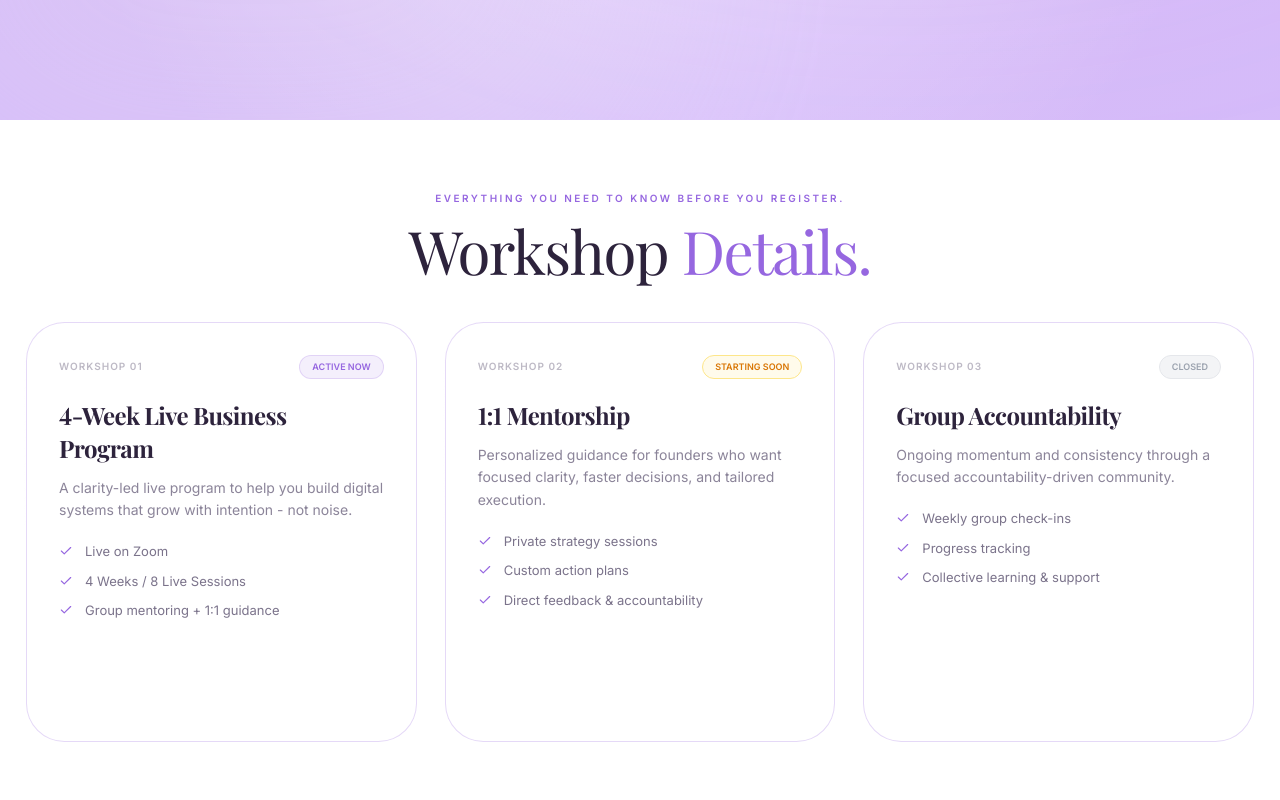
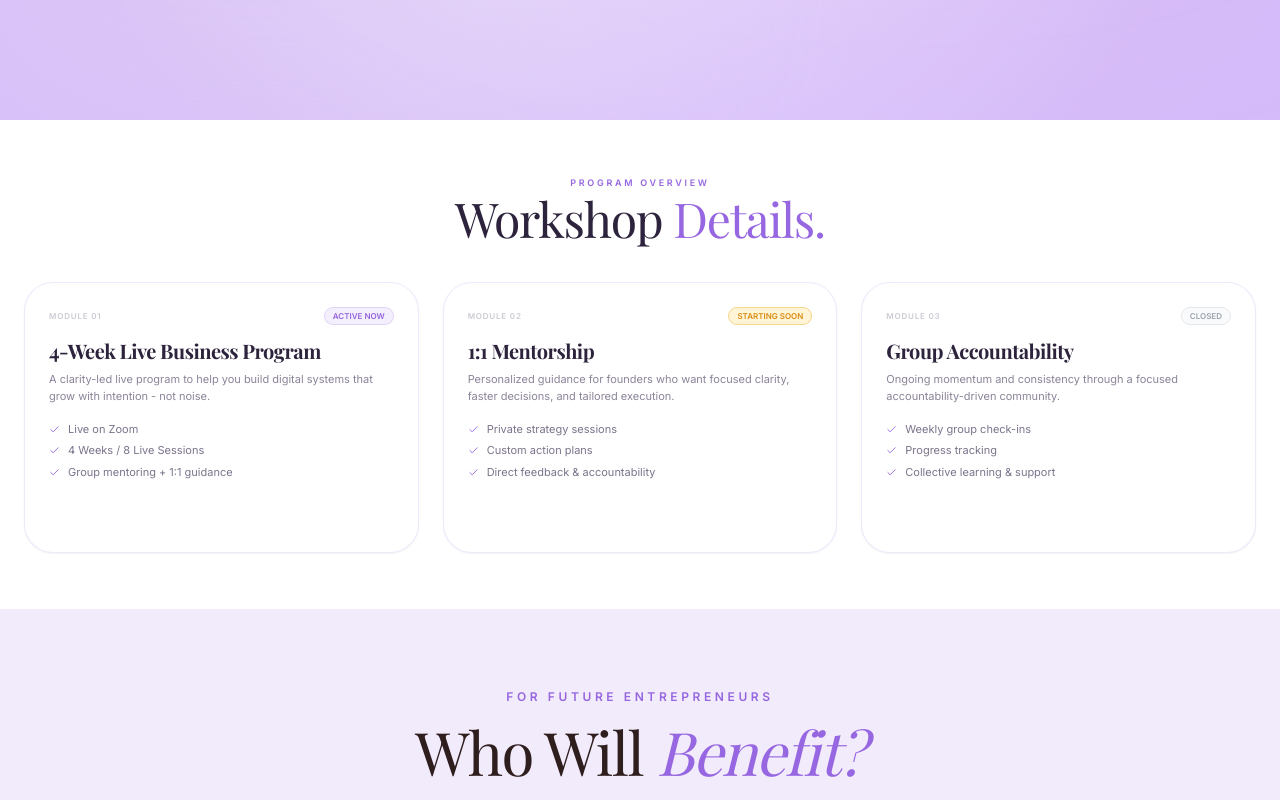
Before and after one commit to sociologiqdigital/Workshop-Website, a React (Vite) app in the folder workshop-client/: page / in a window 1280 px wide. Shown: the part 680-1480 px from the top of the page. Built offline with nearby package versions, Linux system fonts and the light colour scheme.

Commit message:
refactor: update Home page layout and styles; enhance program overview section with improved responsiveness and animations - have updated the card animation of Program overview section.

```diff
--- a/workshop-client/src/component/pages/Home.jsx
+++ b/workshop-client/src/component/pages/Home.jsx
@@ -240,194 +240,159 @@ const Home = () => {
       </section>
 
       {/* 2. PROGRAM OVERVIEW */}
-      <section className="relative py-12 sm:py-16 px-6 overflow-hidden bg-white">
-        {/* --- VIBRANT MESH BACKGROUND --- */}
+      <section className="relative py-14 px-6 overflow-hidden bg-white">
+        {/* Mesh Background */}
         <div className="absolute inset-0 overflow-hidden pointer-events-none -z-10">
-          <div
-            className="absolute bottom-[20%] right-[-20%] w-[500px] h-[500px] rounded-full opacity-20 blur-[120px]"
-            style={{
-              background:
-                "radial-gradient(circle, #9667E0 0%, transparent 70%)",
-            }}
-          />
-          <div
-            className="absolute bottom-[-5%] right-[-5%] w-[600px] h-[600px] rounded-full opacity-30 blur-[100px]"
-            style={{
-              background:
-                "radial-gradient(circle, #D4BBFC 0%, transparent 70%)",
-            }}
-          />
+          <div className="absolute bottom-[5%] right-[-5%] w-[350px] h-[350px] rounded-full opacity-10 blur-[80px] bg-[#9667E0]" />
         </div>
 
         <div className="max-w-7xl mx-auto">
-          {/* SECTION HEADER */}
-          <div className="text-center mb-10 space-y-3">
-            <span className="text-[#9667E0] font-bold uppercase text-[10px] tracking-[0.25em]">
-              Everything you need to know before you register.
+          <div className="text-center mb-10">
+            <span className="text-[#9667E0] font-bold uppercase text-[9px] tracking-[0.3em] block mb-1">
+              Program Overview
             </span>
-            <h2 className="text-4xl md:text-6xl font-heading text-dark leading-tight">
+            <h2 className="text-3xl md:text-5xl font-heading text-dark">
               Workshop <span className="text-[#9667E0]">Details.</span>
             </h2>
           </div>
 
-          {/* 3D tilt + magnetic CTA + tap + steam gloss */}
-          <div className="grid lg:grid-cols-3 gap-6 items-stretch">
+          <div className="grid lg:grid-cols-3 gap-6 items-start">
             {programs.map((program, index) => {
-              const x = useMotionValue(0);
-              const y = useMotionValue(0);
+              const [isHovered, setIsHovered] = useState(false);
+              const mouseX = useMotionValue(0);
+              const mouseY = useMotionValue(0);
 
-              const rotateX = useTransform(y, [-50, 50], [8, -8]);
-              const rotateY = useTransform(x, [-50, 50], [-8, 8]);
+              const rotateX = useTransform(mouseY, [-100, 100], [5, -5]);
+              const rotateY = useTransform(mouseX, [-100, 100], [-5, 5]);
 
-              const handleCardMouseMove = (e) => {
+              const handleMouseMove = (e) => {
                 const rect = e.currentTarget.getBoundingClientRect();
-                x.set(e.clientX - rect.left - rect.width / 2);
-                y.set(e.clientY - rect.top - rect.height / 2);
-              };
-
-              const resetTilt = () => {
-                x.set(0);
-                y.set(0);
+                mouseX.set(e.clientX - rect.left - rect.width / 2);
+                mouseY.set(e.clientY - rect.top - rect.height / 2);
               };
 
               const isClosed = program.status === "closed";
 
               return (
+                <div
+                  key={program.id}
+                  className="relative group flex flex-col items-center" // Centering container
+                  style={{ perspective: "1500px" }}
+                  onMouseEnter={() => setIsHovered(true)}
+                  onMouseLeave={() => {
+                    setIsHovered(false);
+                    mouseX.set(0);
+                    mouseY.set(0);
+                  }}
+                  onMouseMove={handleMouseMove}
+                >
+                  {/* 1. THE CARD */}
                   <motion.div
-                  key={program.id}
-                  initial={{ opacity: 0, y: 20 }}
-                  whileInView={{ opacity: 1, y: 0 }}
-                  viewport={{ once: true }}
-                  transition={{ delay: index * 0.1 }}
-                  className="relative h-full"
+                    style={{
+                      rotateX: isHovered ? -10 : rotateX,
+                      rotateY,
+                      transformStyle: "preserve-3d",
+                    }}
+                    transition={{ type: "spring", stiffness: 120, damping: 20 }}
+                    className="relative z-20 w-full bg-white rounded-[1.8rem] p-6 border border-[#9667E0]/15 shadow-sm flex flex-col overflow-hidden"
                   >
-                  <motion.div
-                    className="group relative h-full"
-                    style={{ rotateX, rotateY, transformStyle: "preserve-3d" }}
-                    onMouseMove={handleCardMouseMove}
-                    onMouseLeave={resetTilt}
-                    whileTap={{ scale: 0.97 }}
-                  >
-                    {/* OUTER GLOW */}
-                    <div
-                      className="relative h-full p-[2px] rounded-[2.5rem] overflow-hidden
-                                 transition-all duration-500
-                                 group-hover:shadow-[0_60px_120px_rgba(150,103,224,0.5)]"
-                    >
-                      <div className="pointer-events-none absolute inset-0 overflow-hidden rounded-[2.5rem]">
-                        <div
-                          className="absolute -left-[120%] top-0 w-[120%] h-full
-                                     bg-gradient-to-r from-transparent via-white/30 to-transparent
-                                     skew-x-[-20deg]
-                                     group-hover:animate-[gloss_1.2s_ease-in-out]"
-                        />
-                      </div>
-
-                      {/* CARD */}
-                      <div
-                        className="relative bg-white rounded-[2.4rem] p-6 md:p-8 h-full flex flex-col z-10
-                                   border border-[#9667E0]/25
-                                   transition-all duration-500
-                                   group-hover:-translate-y-4
-                                   group-hover:border-[#9667E0]
-                                   group-hover:shadow-[0_40px_90px_rgba(150,103,224,0.6)]"
-                      >
-                        {/* HEADER */}
-                        <div className="flex justify-between items-center mb-5">
-                          <span className="text-[10px] font-bold uppercase tracking-widest text-muted/40">
-                            Workshop 0{index + 1}
+                    <div className="flex justify-between items-center mb-3">
+                      <span className="text-[8px] font-bold text-muted/30 uppercase tracking-widest">
+                        Module 0{index + 1}
                       </span>
-
                       <span
-                            className={`px-3 py-1 rounded-full text-[9px] font-bold uppercase border ${
+                        className={`px-2 py-0.5 rounded-full text-[8px] font-bold uppercase border ${
                           program.status === "active"
                             ? "bg-[#9667E0]/10 text-[#9667E0] border-[#9667E0]/20"
                             : program.status === "soon"
-                                ? "bg-amber-50 text-amber-600 border-amber-200"
-                                : "bg-gray-100 text-gray-400 border-gray-200"
+                            ? "bg-[#FFF5D6] text-[#D98C12] border-[#F5D48B]"
+                            : "bg-gray-50 text-gray-400 border-gray-200"
                         }`}
                       >
                         {program.statusLabel}
                       </span>
                     </div>
 
-                        {/* CONTENT */}
-                        <div className="mb-5 flex-grow">
-                          <h3 className="text-2xl font-bold text-dark mb-3 leading-snug lining-nums">
+                    <h3 className="text-xl font-bold text-dark mb-1.5">
                       {program.title}
                     </h3>
-                          <p className="text-muted/70 text-sm leading-relaxed mb-5">
+                    <p className="text-muted/70 text-[11px] leading-relaxed mb-4 line-clamp-2">
                       {program.description}
                     </p>
 
-                          <ul className="space-y-2.5">
-                            {program.points?.map((point, i) => (
+                    <ul className="space-y-1.5 mb-2">
+                      {program.points?.slice(0, 4).map((point, i) => (
                         <li
                           key={i}
-                                className="flex items-start gap-3 text-[13px] text-muted/80"
+                          className="flex items-start gap-2 text-[11px] text-muted/80 leading-snug"
                         >
                           <Check
-                                  size={14}
+                            size={11}
                             className="text-[#9667E0] mt-0.5 shrink-0"
                           />
                           <span>{point}</span>
                         </li>
                       ))}
                     </ul>
-                        </div>
 
-                        {/* CTA SLOT (MAGNETIC) */}
-                        <div className="mt-auto pt-3">
-                          <div className="relative h-[56px]">
-                            <motion.button
-                              onClick={
-                                isClosed
-                                  ? undefined
-                                  : () => navigate(`/programs/${program.slug}`)
+                    <div className="h-10 w-full" />
+                  </motion.div>
+
+                  {/* 2. THE CIRCULAR ORBITING CTA - Reduced Width */}
+                  {!isClosed && (
+                    <motion.div
+                      initial={{
+                        opacity: 0,
+                        scale: 0.5,
+                        x: -40, // Less extreme horizontal start
+                        y: 60,
+                        z: -200,
+                        rotate: -15,
+                      }}
+                      animate={
+                        isHovered
+                          ? {
+                              opacity: 1,
+                              scale: 1,
+                              x: 0,
+                              y: 0,
+                              z: 180,
+                              rotate: 0,
                             }
-                              disabled={isClosed}
-                              className={
-                                isClosed
-                                  ? "absolute inset-0 w-full py-3.5 border border-gray-200 text-gray-400 font-bold rounded-2xl opacity-0 translate-y-6 pointer-events-none transition-all duration-300"
-                                  : `
-                                    absolute inset-0 w-full py-3.5 rounded-2xl font-bold text-white
-                                    flex items-center justify-center gap-2
-                                    bg-[#9667E0]
-                                    shadow-[0_22px_55px_rgba(150,103,224,0.55)]
-                                    opacity-0 translate-y-6 pointer-events-none
-                                    group-hover:opacity-100 group-hover:translate-y-0 group-hover:pointer-events-auto
-                                    transition-all duration-300 delay-150
-                                  `
+                          : {
+                              opacity: 0,
+                              scale: 0.5,
+                              x: -40,
+                              y: 60,
+                              z: -200,
+                              rotate: -15,
                             }
-                              whileHover={{ x: 4, y: -2 }}
-                              whileTap={{ scale: 0.95 }}
+                      }
+                      transition={{
+                        type: "spring",
+                        stiffness: 180,
+                        damping: 15,
+                      }}
+                      // Slightly narrower to keep the CTA fully inside the card.
+                      className="absolute bottom-6 left-0 right-0 z-30 w-[80%] max-w-[260px] mx-auto pointer-events-none group-hover:pointer-events-auto"
+                    >
+                      <button
+                        onClick={() => navigate(`/programs/${program.slug}`)}
+                        className="w-full py-3 bg-[#9667E0] text-white text-[12px] font-bold rounded-xl shadow-[0_15px_30px_rgba(150,103,224,0.35)] flex items-center justify-center gap-2 hover:bg-[#8554d1] transition-colors"
                       >
                         {program.status === "active"
                           ? "Apply Now"
-                                : program.status === "soon"
-                                ? "Join Waitlist"
-                                : "Closed"}{" "}
-                              {isClosed ? null : <ArrowRight size={18} />}
-                            </motion.button>
+                          : "Join Waitlist"}
+                        <ArrowRight size={14} />
+                      </button>
+                    </motion.div>
+                  )}
                 </div>
-                        </div>
-                      </div>
-                    </div>
-                  </motion.div>
-                </motion.div>
               );
             })}
           </div>
         </div>
-
-        <style>{`
-          @keyframes gloss {
-            from { left: -120%; }
-            to { left: 120%; }
-          }
-        `}</style>
       </section>
-
       {/* 3. WHO BENEFITS */}
       <section className="py-20 bg-[#F2EBFB] relative overflow-hidden">
         {/* Soft Lavender Background Glows */}
@@ -659,12 +624,20 @@ const Home = () => {
               <div className="w-full lg:w-[42%] bg-[#9667E0] relative flex flex-col items-center justify-center p-12 md:p-14 overflow-hidden">
                 <motion.div
                   animate={{ rotate: 360 }}
-                  transition={{ duration: 20, repeat: Infinity, ease: "linear" }}
+                  transition={{
+                    duration: 20,
+                    repeat: Infinity,
+                    ease: "linear",
+                  }}
                   className="absolute inset-0 m-auto w-[88%] max-w-[460px] aspect-square border-[1px] border-white/20 rounded-[4rem]"
                 />
                 <motion.div
                   animate={{ rotate: -360 }}
-                  transition={{ duration: 15, repeat: Infinity, ease: "linear" }}
+                  transition={{
+                    duration: 15,
+                    repeat: Infinity,
+                    ease: "linear",
+                  }}
                   className="absolute inset-0 m-auto w-[70%] max-w-[360px] aspect-square border-[2px] border-dashed border-white/10 rounded-full"
                 />
 
```
Also changed, not shown: 1 other file (tests, documents, lock files or other folders). Lines whose indentation alone changed are shown as unchanged.
